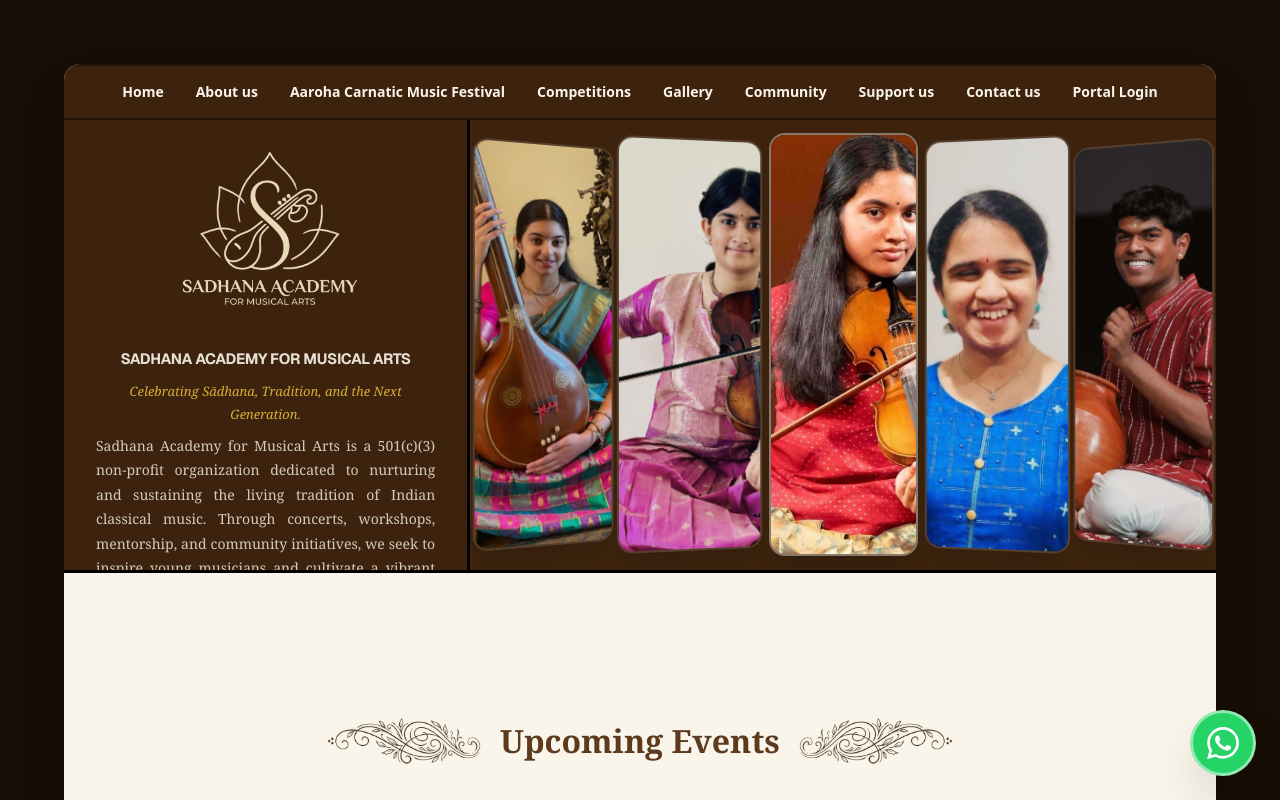
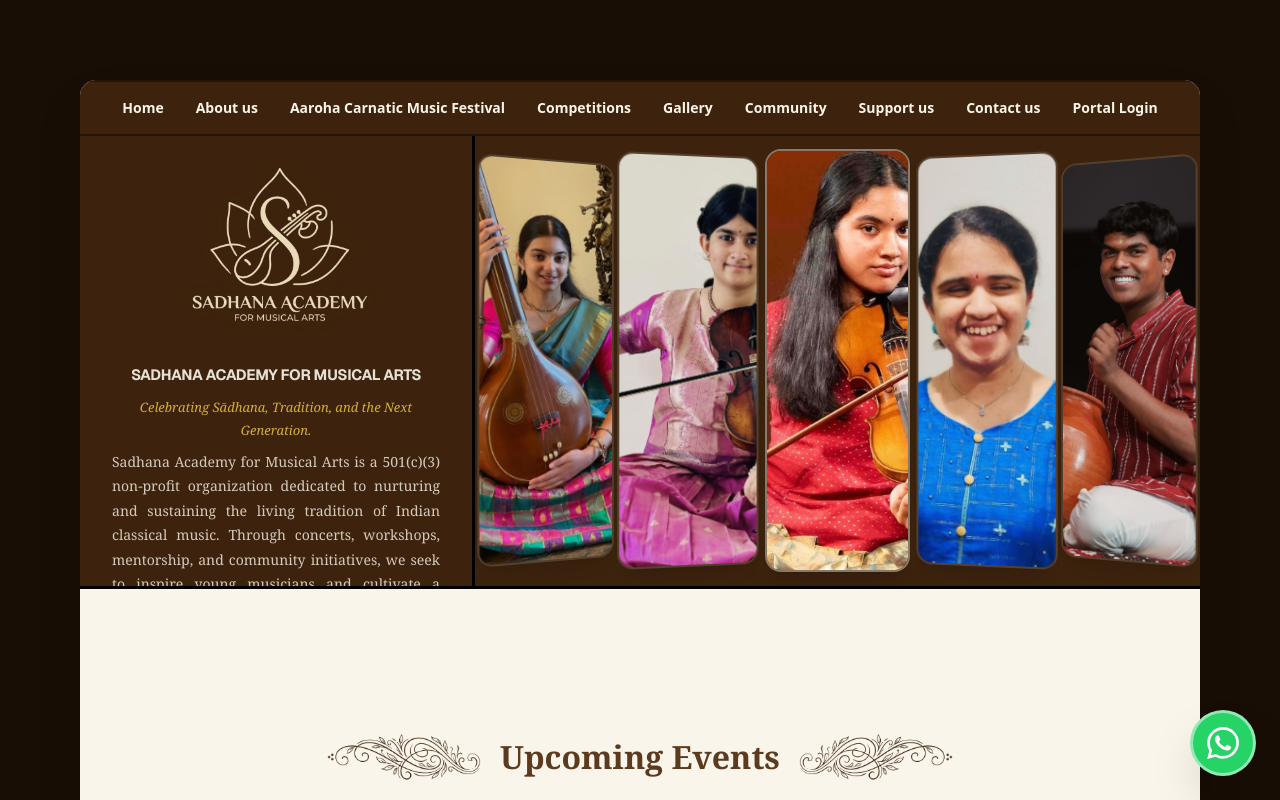
Before and after one commit to rootkitexe/SAAMA, a Next.js app: page / in a window 1280 px wide. Shown: the top 800 px of the page. Built offline with nearby package versions, Linux system fonts and the light colour scheme; no server answers; the database is empty.

Commit message:
Increase outer background padding

```diff
--- a/app/layout.tsx
+++ b/app/layout.tsx
@@ -27,7 +27,7 @@
   return (
     <html lang="en" suppressHydrationWarning className="bg-[#180e06]">
       <body
-        className={`${geistSans.variable} ${geistMono.variable} antialiased min-h-screen flex flex-col bg-[#180e06] text-[#faf5eb] p-0 sm:p-6 md:p-10 lg:p-14 xl:p-16`}
+        className={`${geistSans.variable} ${geistMono.variable} antialiased min-h-screen flex flex-col bg-[#180e06] text-[#faf5eb] p-0 sm:p-8 md:p-12 lg:p-16 xl:p-20`}
       >
         <div className="w-full max-w-[1800px] mx-auto flex flex-col flex-1 bg-[#faf5eb] text-[#3d230d] shadow-2xl sm:rounded-2xl overflow-hidden relative">
           <Navbar />
```
